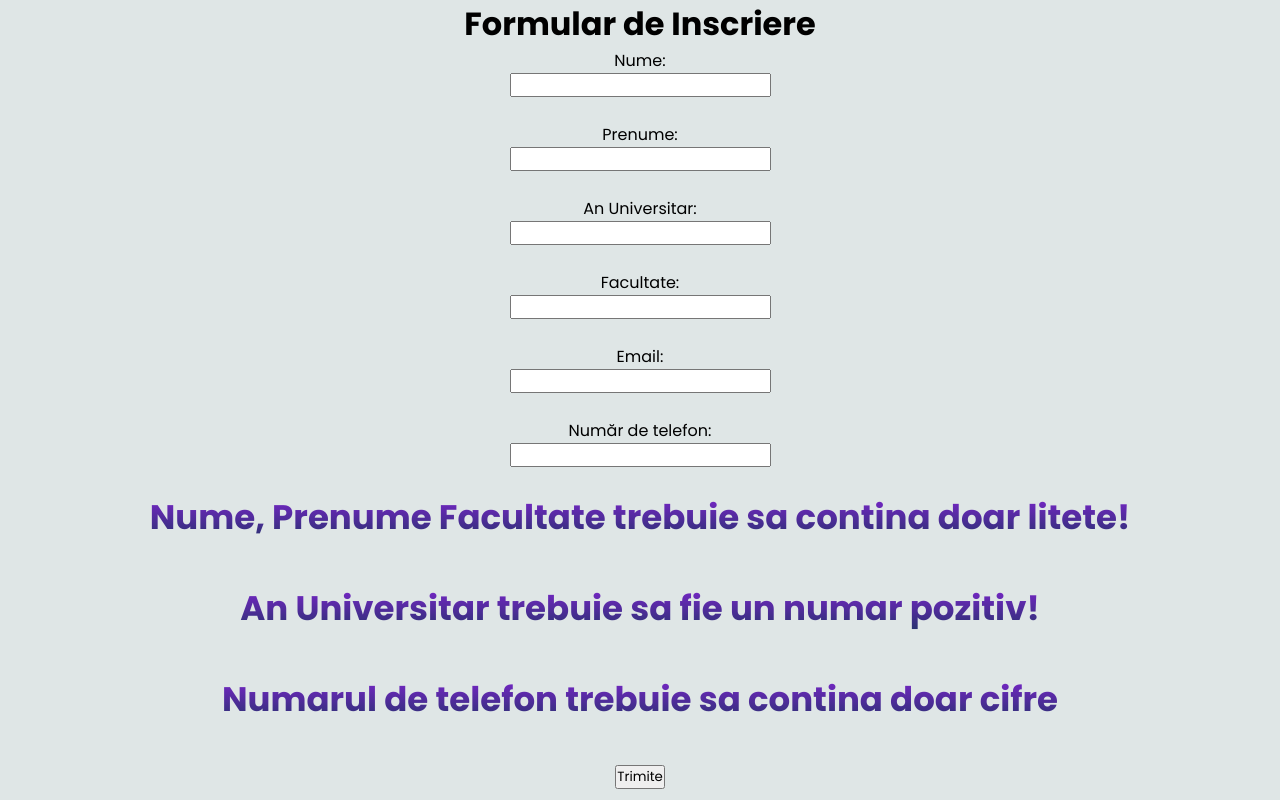
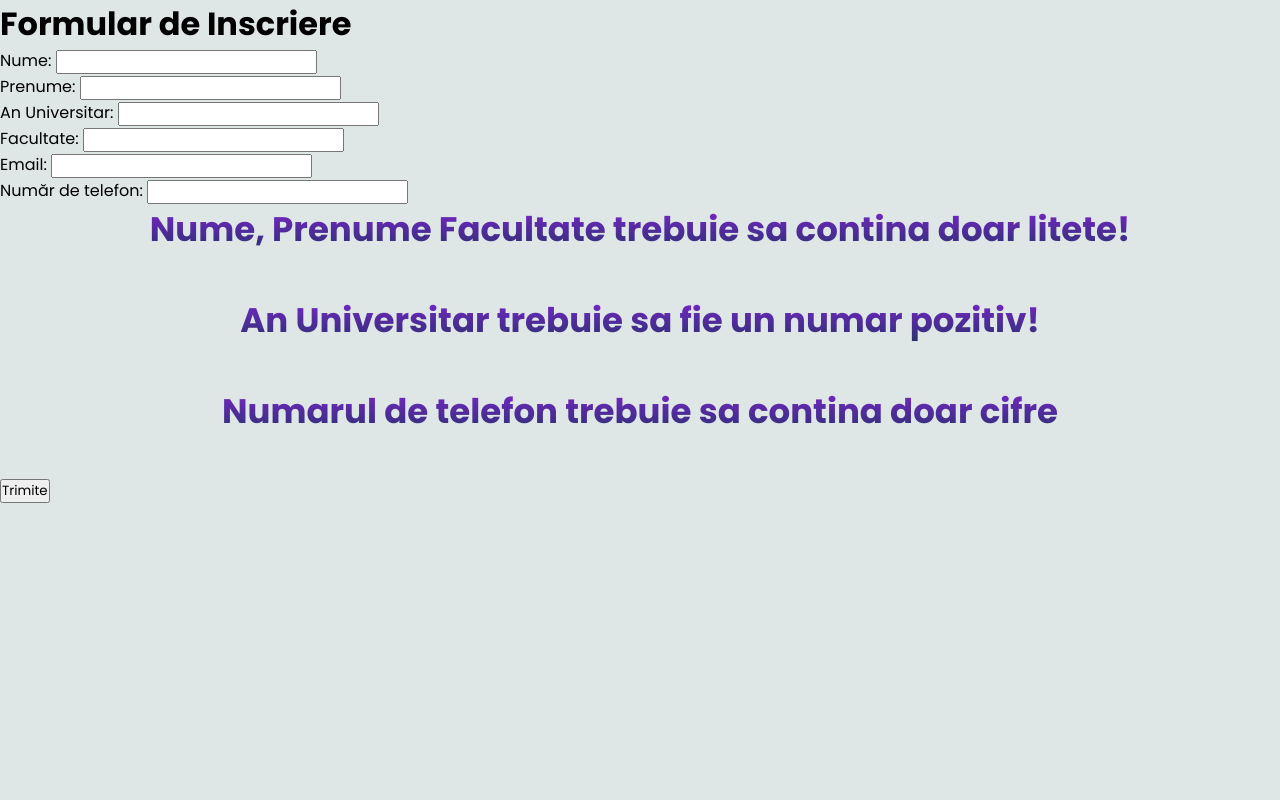
Before and after one commit to AlinXD/a-day-in-the-life, a website: page public/form.html in a window 1280 px wide. Drawn offline with Linux system fonts and the light colour scheme; a web font is replaced by a local one.

Commit message:
am rezolvat problema

```diff
--- a/public/style.css
+++ b/public/style.css
@@ -10,15 +10,6 @@
 
 body{
     background-color: #dfe6e6;
-}
-.flex{
-    display: flex!important;
-}
-.align-items-center{
-    align-items: center;
-}
-.direction-column{
-    flex-direction: column;
 }
 
 .header{
```
Also changed, not shown: public/index.html (+0 -3 lines).
